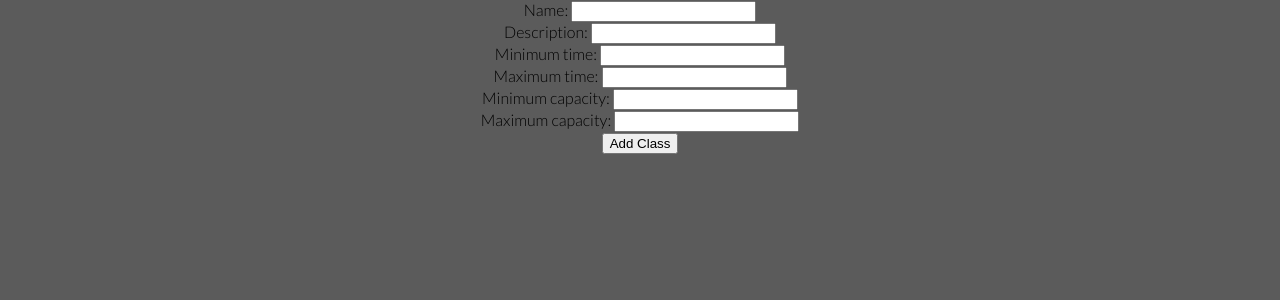
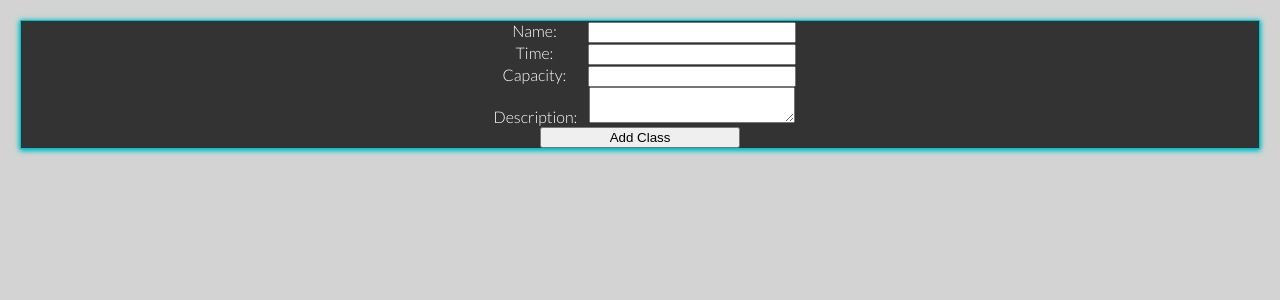
Before and after one commit to constable-ldp/gym_management_app, a Flask app: page /classes/new in a window 1280 px wide. Shown: the part 43-343 px from the top of the page. Run offline with Flask 2, Linux system fonts and the light colour scheme.

Commit message:
fixed edit and add style

```diff
--- a/repositories/gym_class_repository.py
+++ b/repositories/gym_class_repository.py
@@ -28,7 +28,7 @@
     result = run_sql(sql, values)[0]
     if result is not None:
         gym_class = GymClass(result['class_name'], result['description'], result['max_time'],
-                             result['max_capacity'], result['id'])
+                             result['capacity'], result['id'])
     return gym_class
 
 def update(gym_class):
--- a/static/rooms_classes.css
+++ b/static/rooms_classes.css
@@ -143,3 +143,18 @@
     background: #333;
     box-shadow: 0 1px 6px #04c2c9, 0 1px 4px #04c2c9;
 }
+
+.add-edit-box label {
+    display: inline-block;
+    width: 100px;
+}
+
+.add-edit-box textarea {
+    display: inline-block;
+    width: 200px;
+}
+
+.add-edit-box input {
+    display: inline-block;
+    width: 200px;
+}
--- a/templates/classes/new.html
+++ b/templates/classes/new.html
@@ -1,34 +1,37 @@
 {% extends "base.html" %}
+
+{% block head %}
+
+<link rel="stylesheet" href="{{ url_for('static', filename='rooms_classes.css') }}">
+
+{% endblock %}
+
 {% block content %}
 
 <form action="/classes/new" method="post">
-    <section>
-        <label for="name">Name:</label>
-        <input type="text" name="name" id="name" required>
-    </section>
-    <section>
-        <label for="description">Description:</label>
-        <input type="text" name="description" id="description" required>
-    </section>
-    <section>
-        <label for="min_time">Minimum time:</label>
-        <input type="number" name="min_time" id="min_time" min="0" required>
-    </section>
-    <section>
-        <label for="max_time">Maximum time:</label>
-        <input type="number" name="max_time" id="max_time" min="0" required>
-    </section>
-    <section>
-        <label for="min_capacity">Minimum capacity:</label>
-        <input type="number" name="min_capacity" id="min_capacity" min="0" required>
-    </section>
-    <section>
-        <label for="max_capacity">Maximum capacity:</label>
-        <input type="number" name="max_capacity" id="max_capacity" min="0" required>
-    </section>
-    <section>
-        <input type="submit" value="Add Class">
-    </section>
+    <div class="add-edit-box">
+        <ul>
+            <li>
+                <label for="name">Name:</label>
+                <input type="text" name="name" id="name" required>
+            </li>
+            <li>
+                <label for="max_time">Time:</label>
+                <input type="number" name="max_time" id="max_time" min="0" required>
+            </li>
+            <li>
+                <label for="capacity">Capacity:</label>
+                <input type="number" name="capacity" id="capacity" min="0" required>
+            </li>
+            <li>
+                <label for="description">Description:</label>
+                <textarea type="text" name="description" id="description" required></textarea>
+            </li>
+            <li>
+                <input type="submit" value="Add Class">
+        </li>
+        </ul>
+    </div>
 </form>
 
 {% endblock %}
--- a/templates/rooms/edit.html
+++ b/templates/rooms/edit.html
@@ -2,7 +2,7 @@
 
 {% block head %}
 
-<link rel="stylesheet" href="{{ url_for('static', filename='rooms.css') }}">
+<link rel="stylesheet" href="{{ url_for('static', filename='rooms_classes.css') }}">
 
 {% endblock %}
 
@@ -20,7 +20,7 @@
             </li>
             <li>
                 <label for="description">Description:</label>
-                <input type="text" name="description" id="description" value="{{room.description}}" required>
+                <textarea type="text" name="description" id="description" value="{{room.description}}" required></textarea>
             </li>
             <li>
                 <input type="submit" value="Edit Room">
--- a/templates/rooms/new.html
+++ b/templates/rooms/new.html
@@ -2,7 +2,7 @@
 
 {% block head %}
 
-<link rel="stylesheet" href="{{ url_for('static', filename='rooms.css') }}">
+<link rel="stylesheet" href="{{ url_for('static', filename='rooms_classes.css') }}">
 
 {% endblock %}
 
```
Also changed, not shown: templates/classes/edit.html (+30 -27 lines).
